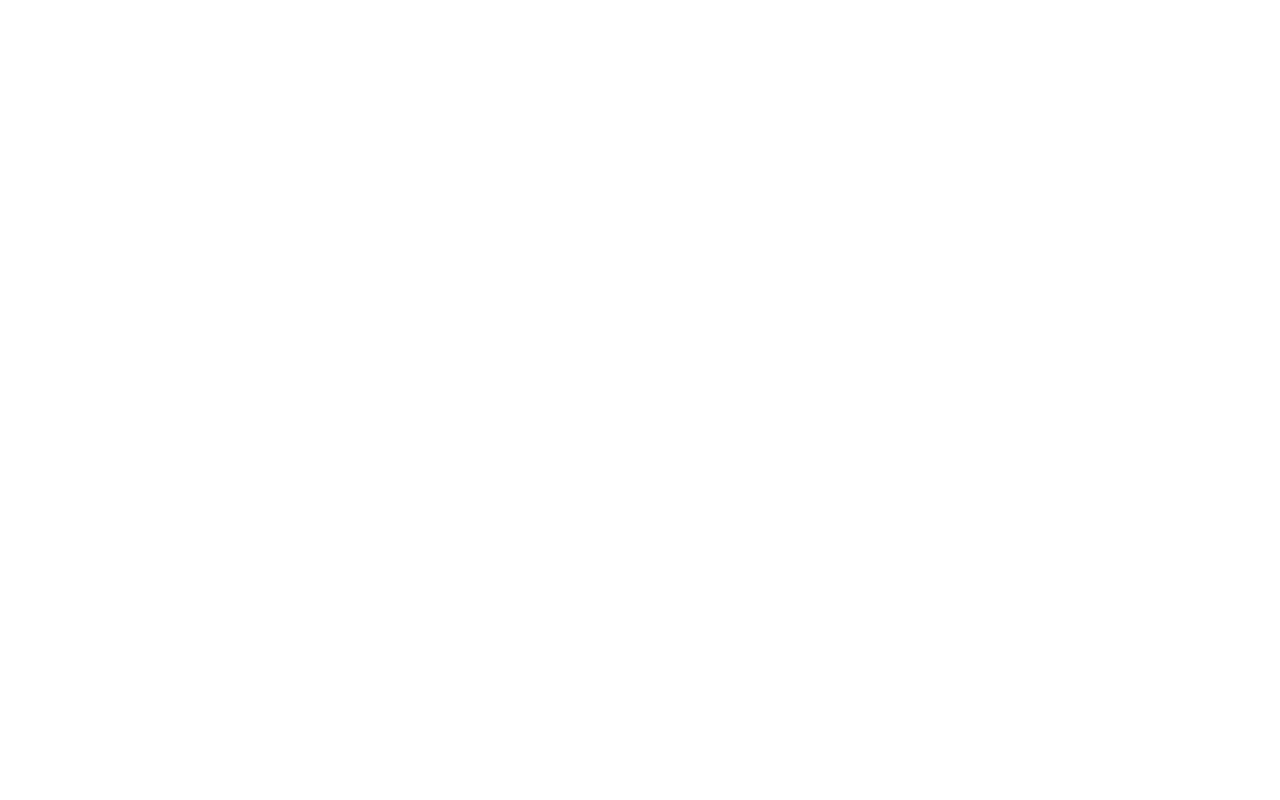
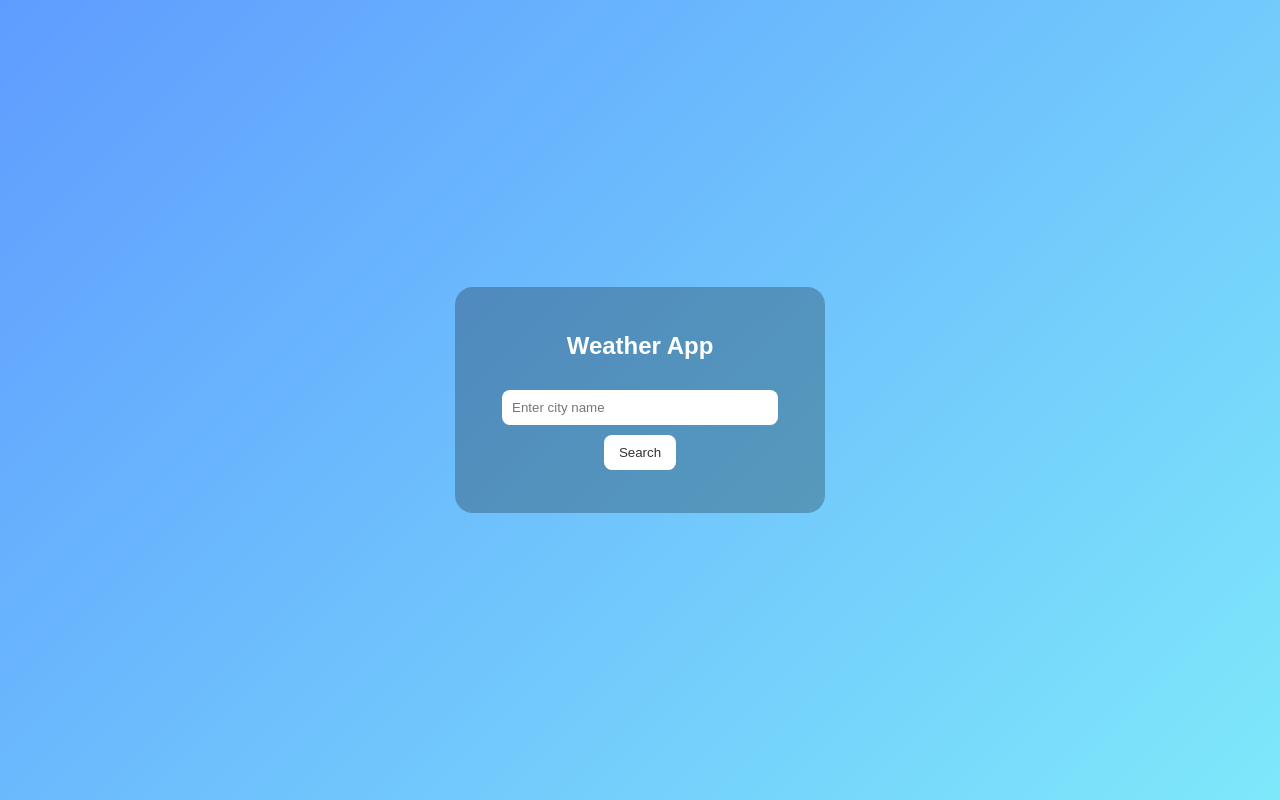
Before and after one commit to Anusmita315/Weather-app, a plain HTML site: page index.html in a window 1280 px wide. Drawn offline with Linux system fonts and the light colour scheme.

Commit message:
weather app upload

```diff
--- a/index.html
+++ b/index.html
@@ -1,11 +1,27 @@
 <!DOCTYPE html>
-<html lang="en">
+<html>
 <head>
-    <meta charset="UTF-8">
-    <meta name="viewport" content="width=device-width, initial-scale=1.0">
-    <title>Document</title>
+<meta name="viewport" content="width=device-width, initial-scale=1.0">
+<title>Weather App</title>
+<link rel="stylesheet" href="style.css">
 </head>
+
 <body>
 
+<div class="card">
+<h2>Weather App</h2>
+
+<input id="city" placeholder="Enter city name">
+<br>
+<button onclick="getWeather()">Search</button>
+
+<h3 id="place"></h3>
+<div class="temp" id="temp"></div>
+<div id="wind"></div>
+<div id="time"></div>
+
+</div>
+
+<script src="script.js"></script>
 </body>
 </html>
--- /dev/null
+++ b/script.js
@@ -0,0 +1,31 @@
+async function getWeather(){
+
+    let city=document.getElementById("city").value;
+
+    if(city==""){
+    alert("Enter city");
+    return;
+    }
+
+    let geo=`https://geocoding-api.open-meteo.com/v1/search?name=${city}&count=1`;
+    let g=await fetch(geo);
+    let gdata=await g.json();
+
+    if(!gdata.results){
+    alert("City not found");
+    return;
+    }
+
+    let lat=gdata.results[0].latitude;
+    let lon=gdata.results[0].longitude;
+    let place=gdata.results[0].name;
+
+    let weather=`https://api.open-meteo.com/v1/forecast?latitude=${lat}&longitude=${lon}&current_weather=true`;
+    let w=await fetch(weather);
+    let wdata=await w.json();
+
+    document.getElementById("place").innerText=place;
+    document.getElementById("temp").innerText=wdata.current_weather.temperature+"°C";
+    document.getElementById("wind").innerText="Wind: "+wdata.current_weather.windspeed+" km/h";
+    document.getElementById("time").innerText=wdata.current_weather.time;
+    }
--- /dev/null
+++ b/style.css
@@ -0,0 +1,40 @@
+body{
+    font-family:Arial;
+    background:linear-gradient(135deg,#5f9cff,#7ee8fa);
+    height:100vh;
+    display:flex;
+    justify-content:center;
+    align-items:center;
+    margin:0;
+    color:white;
+    }
+
+    .card{
+    background:rgba(0,0,0,0.25);
+    padding:25px;
+    border-radius:18px;
+    text-align:center;
+    width:320px;
+    }
+
+    input{
+    padding:10px;
+    width:80%;
+    border:none;
+    border-radius:8px;
+    margin:10px;
+    }
+
+    button{
+    padding:10px 15px;
+    border:none;
+    border-radius:8px;
+    background:white;
+    color:#333;
+    cursor:pointer;
+    }
+
+    .temp{
+    font-size:40px;
+    margin:10px;
+    }
```
